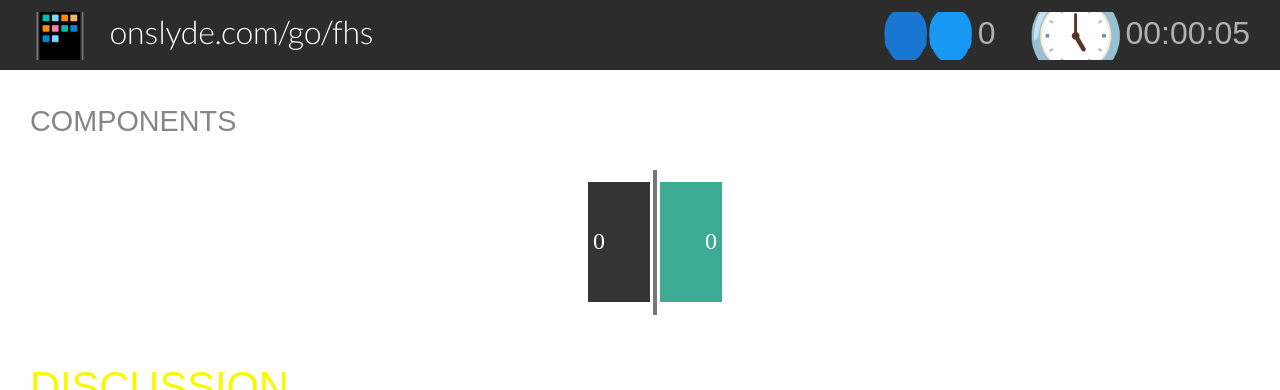
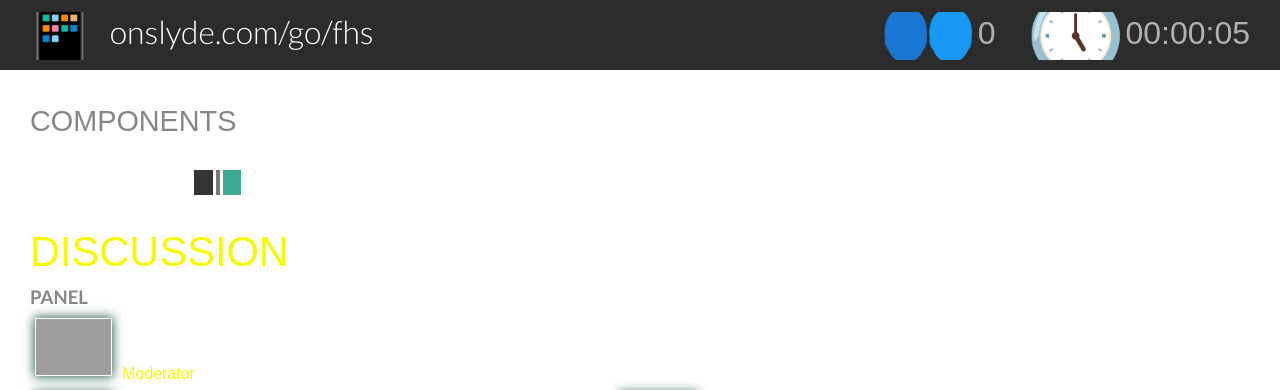
Before and after one commit to onslyde/onslyde-panel, a website: page edge4-panel.html in a window 1280 px wide. Shown: the top 390 px of the page. Drawn offline with Linux system fonts and the light colour scheme; grey boxes are pictures that could not be loaded; a script that the page names is missing; a web font is replaced by a local one.

Commit message:
disable counts on agree/disagree

```diff
--- a/css/panel/edge4-panel.css
+++ b/css/panel/edge4-panel.css
@@ -104,7 +104,7 @@ h2, h3 {
 }
 
 .speaking-now div {
-  margin-bottom: 5px;
+  /*margin-bottom: 5px;*/
 }
 
 .speaking-now-title {
@@ -242,9 +242,9 @@ h2, h3 {
 /*===================== sentiment chart*/
 
 .sentiment-container {
-  width: 100%;
+  width: 30%;
   position: relative;
-  height: 150px;
+  height: 25px;
   margin: 100px 0 0 0;
 }
 
@@ -270,10 +270,10 @@ h2, h3 {
 
 .sentiment-bar2 #sentiment-chart-agree {
   background-color: #3daa93;
-  height: 120px;
+  height: 25px;
   float: left;
   position: relative;
-  margin: 12px 0 0 0;
+  margin: 0 0 0 0;
   overflow: hidden;
 }
 
@@ -289,10 +289,10 @@ h2, h3 {
 
 .sentiment-bar1 #sentiment-chart-disagree {
   background-color: #343434;
-  height: 120px;
+  height: 25px;
   float: right;
   position: relative;
-  margin: 12px 0 0 0;
+  margin: 0 0 0 0;
   overflow: hidden;
 }
 
--- a/edge4-panel.html
+++ b/edge4-panel.html
@@ -35,17 +35,15 @@
 
     <div class="content">
 
-
-
             <div class="speaking-now">
               <div class="sentiment-container" onclick="onslyde.panel.toggleRollingAverage();">
                 <div class="sentiment-bar1">
 
-                  <div id="sentiment-chart-disagree" class="transition"><span id="disagreeCount">0</span></div>
+                  <div id="sentiment-chart-disagree" class="transition"></div>
                 </div>
                 <div class="sentiment-bar2">
 
-                  <div id="sentiment-chart-agree" class="transition"><span id="agreeCount">0</span></div>
+                  <div id="sentiment-chart-agree" class="transition"></div>
                 </div>
               </div>
 
--- a/js/panel/onslyde-1.0.0.panel.js
+++ b/js/panel/onslyde-1.0.0.panel.js
@@ -663,13 +663,13 @@
         }
 
         if(currentVotes.agree !== parseInt(agreeCount.innerHTML,10)){
-          agreeCount.innerHTML = currentVotes.agree;
+//          agreeCount.innerHTML = currentVotes.agree;
           agreeCount.className = 'bump-out';
           setTimeout(function(){agreeCount.className = 'bump-in';},200);
         }
 
         if(currentVotes.disagree !== parseInt(disagreeCount.innerHTML,10)){
-          disagreeCount.innerHTML = currentVotes.disagree;
+//          disagreeCount.innerHTML = currentVotes.disagree;
           disagreeCount.className = 'bump-out';
           setTimeout(function(){disagreeCount.className = 'bump-in';},200);
         }
```
